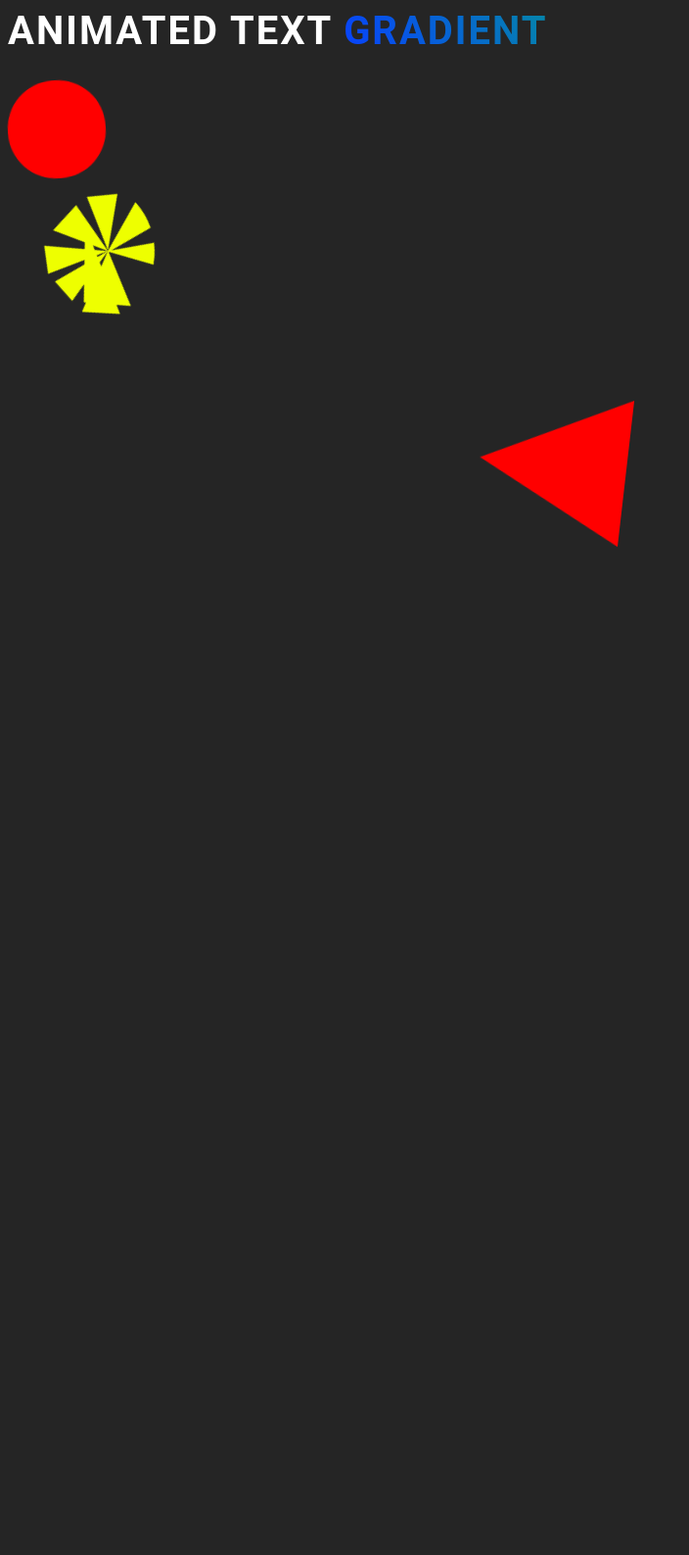
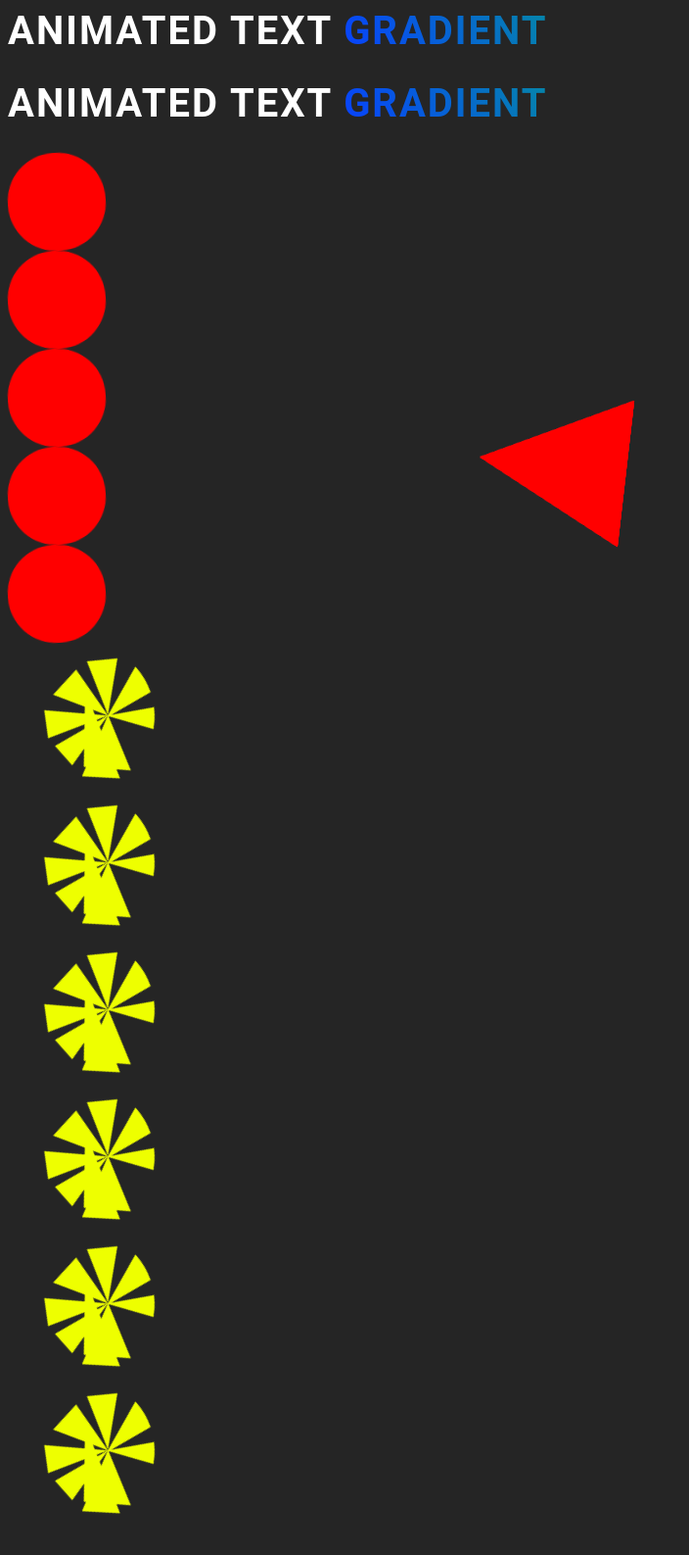
Before and after one commit to wifv/animations, a website: page index.html in a window 1280 px wide. Shown: the whole page at 98% size, without its empty margins (0-704 px from the left). Before the commit the page ends 816 px from the top, so only its background shows below. Drawn offline with Linux system fonts and the light colour scheme.

Commit message:
aosjdfiwje

```diff
--- a/index.html
+++ b/index.html
@@ -9,12 +9,24 @@
   <link rel="stylesheet" href="style.css">
 </head>
 <body>
-  <h1>Animated Text <span class='animate'>Gradient</span></h1>
+    <h1>Animated Text <span class='animate'>Gradient</span></h1>
+    <h1>Animated Text <span class='animate'>Gradient</span></h1>
 
-  <div class="animation"></div>
-  <div class="triangle-2"></div>
-  <!-- <div class="triangle-3"></div> -->
-    <div class="square"></div>
+    <div class="animation"></div>
+    <div class="animation"></div>
+    <div class="animation"></div>
+    <div class="animation"></div>
+    <div class="animation"></div>
+    <div class="triangle-2"></div>
+    <div class="triangle-2"></div>
+    <div class="triangle-2"></div>
+    <div class="triangle-2"></div>
+    <div class="pizza-smth"></div>
+    <div class="pizza-smth"></div>
+    <div class="pizza-smth"></div>
+    <div class="pizza-smth"></div>
+    <div class="pizza-smth"></div>
+    <div class="pizza-smth"></div>
 
 </body>
 </html>
--- a/style.css
+++ b/style.css
@@ -92,18 +92,7 @@ span {
     }
 }
 
-.triangle-3 {
-    position:absolute;
-    width: 150px;
-    height: 150px;
-    right: 50px;
-    top: 50px;
-    border-radius: 50%;
-    background:rgb(238, 255, 0);
-    animation: lol 3s ease-in-out infinite;
-}
-
-.square {
+.pizza-smth {
     width: 150px;
     height: 150px;
     right: 50px;
```
